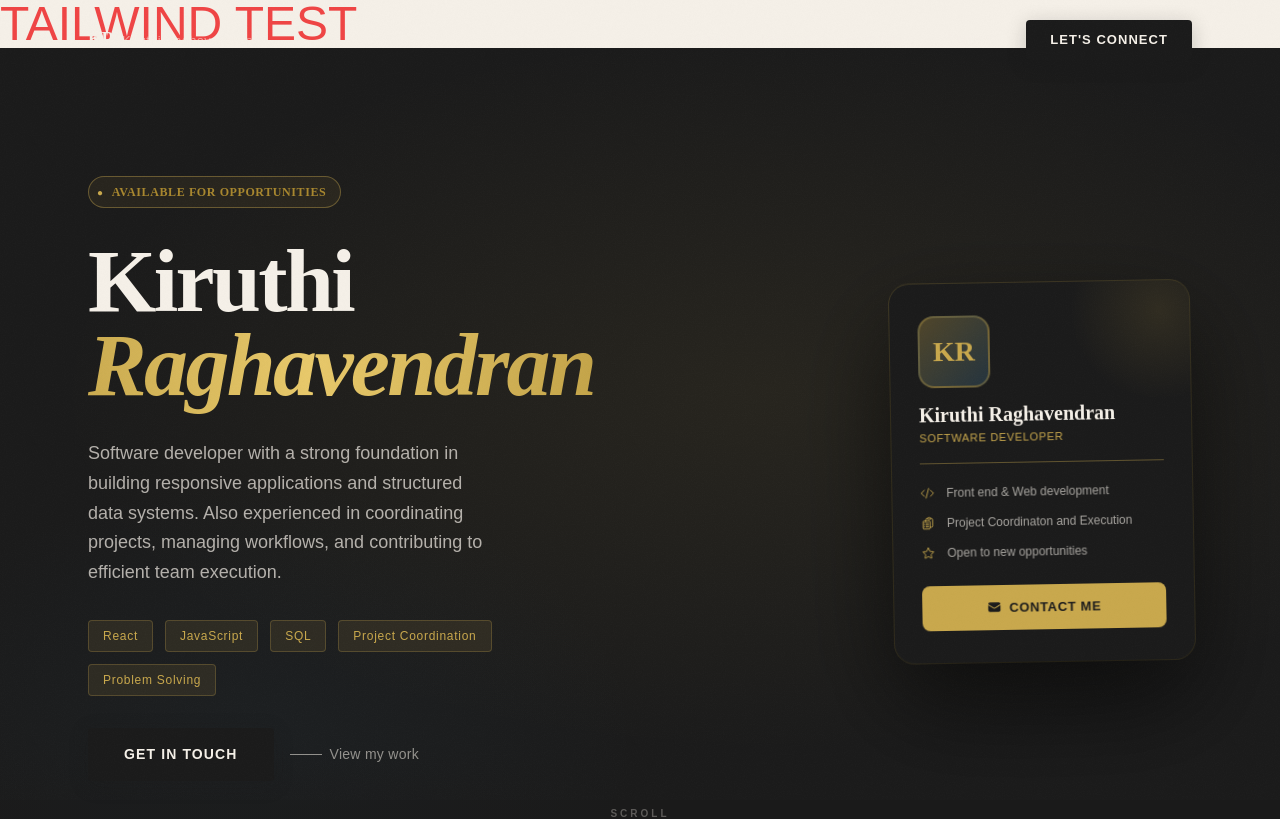
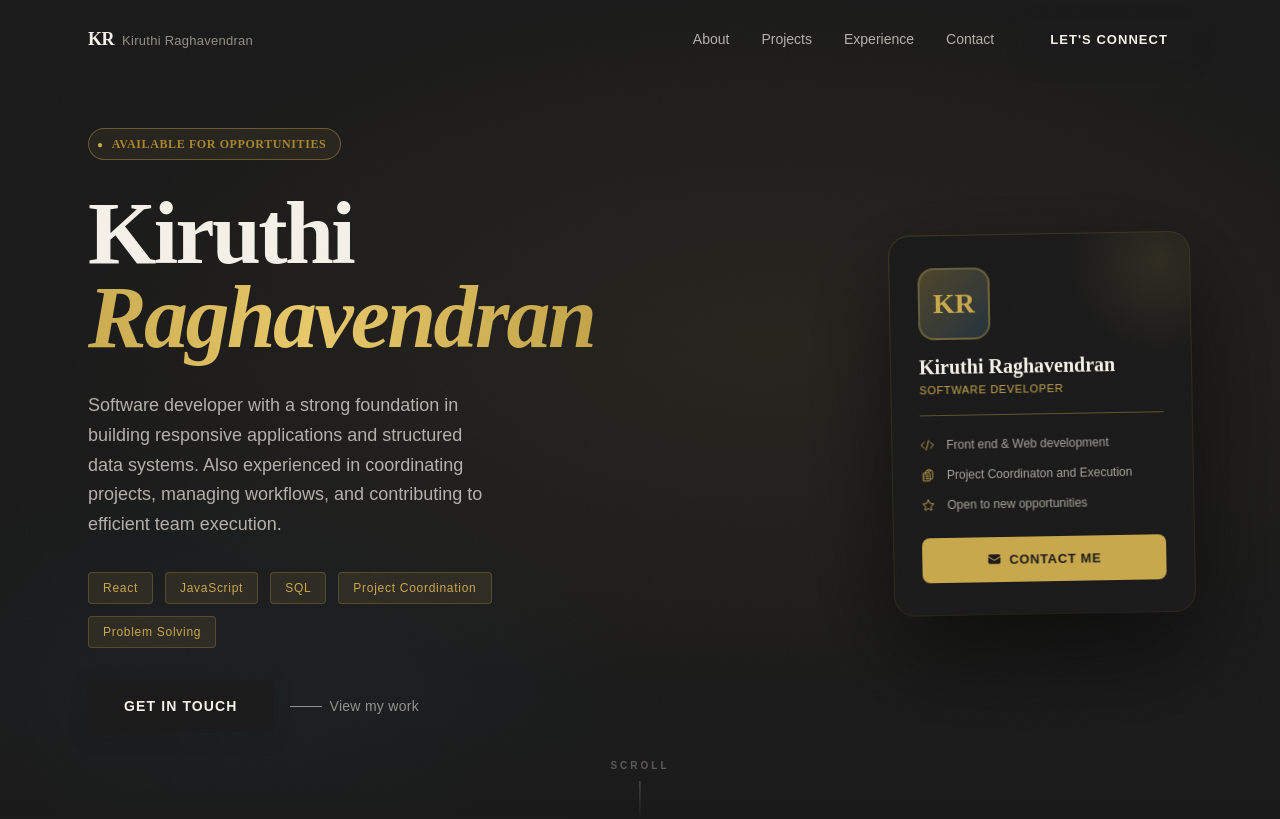
Before and after one commit to Akshayrr07/seraa-portfolio, a Next.js app: page / in a window 1280 px wide. Shown: the top 819 px of the page. Built offline with nearby package versions, Linux system fonts and the light colour scheme.

Commit message:
Tail_wind_config_update

```diff
--- a/app/components/ProjectsSection.tsx
+++ b/app/components/ProjectsSection.tsx
@@ -25,7 +25,7 @@ const projects = [
     description:
       'Built a web-based system for managing student records with dynamic data handling. Managed frontend-backend interaction, implemented validation workflows, and ensured efficient data retrieval using structured queries.',
     tags: ['HTML', 'JavaScript', 'SQL', 'MySQL'],
-    link: '#',
+    link: 'https://github.com/Kiruthiii/Student-Management-System',
     featured: true,
   },
   {
--- a/app/page.tsx
+++ b/app/page.tsx
@@ -11,7 +11,6 @@ export default function HomePage() {
   return (
     <main>
       <Header />
-      <h1 className="text-red-500 text-5xl">TAILWIND TEST</h1>
       <HeroSection />
       <AboutSection />
       <ProjectsSection />
```
